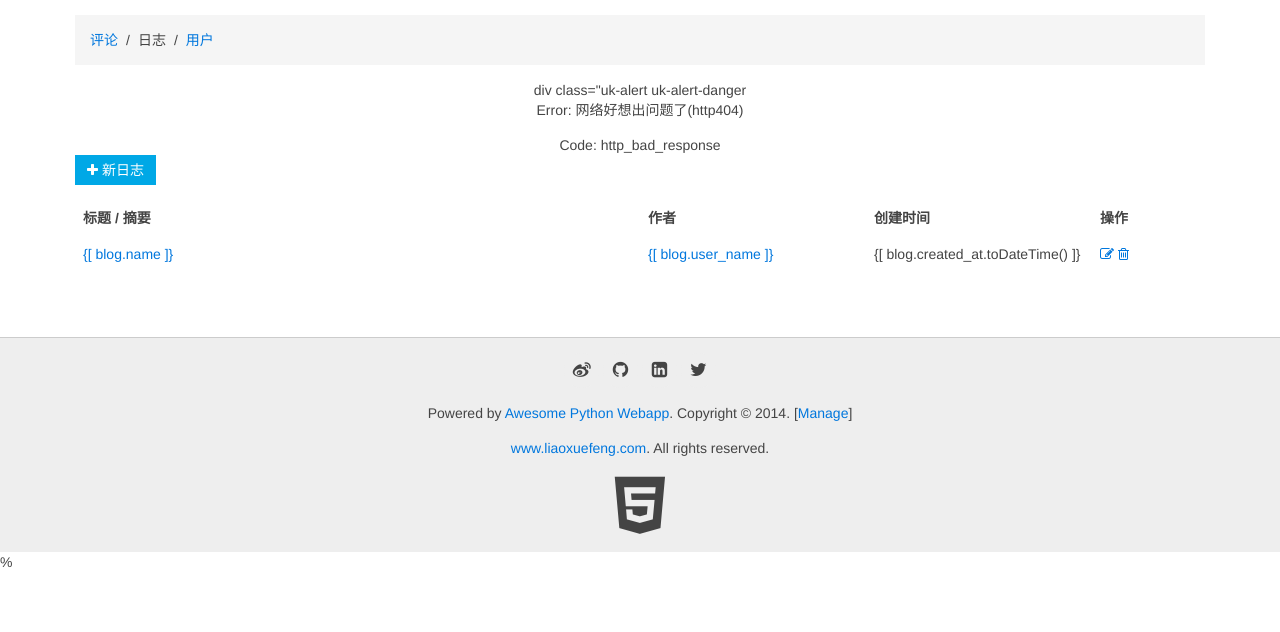
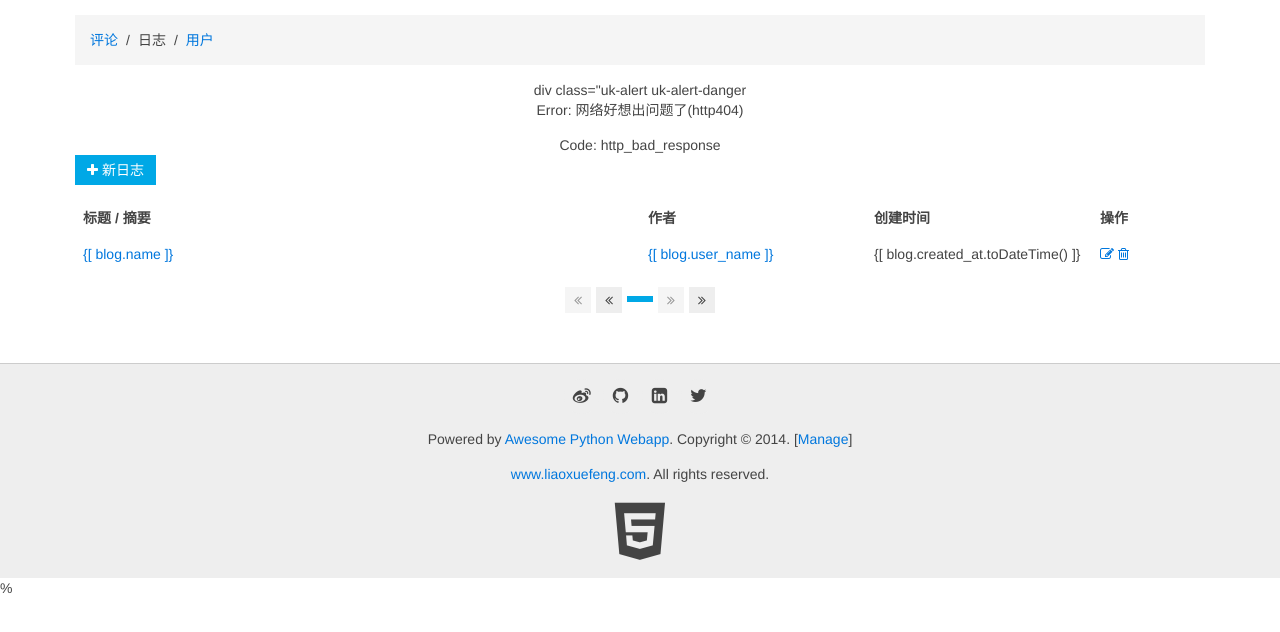
Before and after one commit to eddieeddieeddiejones/blog-website, a Python web app: template awesome-python3-webapp/www/templates/manage_blogs.html in a window 1280 px wide. Shown: the part 40-672 px from the top of the page. Run offline with Jinja, Linux system fonts and the light colour scheme; the template is opened without the code that fills it: most values are stand-ins (such as "Sample title", 1, 10 or a date in 2020).

Commit message:
feature: display blog list with pagination

```diff
--- a/awesome-python3-webapp/www/apis.py
+++ b/awesome-python3-webapp/www/apis.py
@@ -37,7 +37,7 @@ class Page(object):
         """
         self.item_count = item_count
         self.page_size = page_size
-        self.page_count = item_count // page_size
+        self.page_count = item_count // page_size + (1 if item_count % page_size > 0 else 0)
         if (item_count == 0) or (page_index > self.page_count):
             self.offset = 0
             self.limit = 0
--- a/awesome-python3-webapp/www/coreweb.py
+++ b/awesome-python3-webapp/www/coreweb.py
@@ -115,7 +115,7 @@ class RequestHandler(object):
                     kw=dict(**params)
                 else:
                     return webHTTPBadRequest('Unsupported Content-Type: %s' % request.content_type)
-            if request.method=='GEY':
+            if request.method=='GET':
                 qs=request.query_string
                 if qs:
                     kw=dict()
--- a/awesome-python3-webapp/www/static/js/awesome.js
+++ b/awesome-python3-webapp/www/static/js/awesome.js
@@ -165,10 +165,6 @@ if (typeof(Vue) !== 'undefined') {
         }
         return d.getFullYear() + '-' + (d.getMonth() + 1) + '-' + d.getDate() + '-' + d.getHours() + '-' + d.getMinutes()
     })
-    // todo...
-    Vue.component('pagination', {
-        template: '<div>这是分页组件</div>'
-    })
 }
 
 if (!Number.prototype.toDateTime) {
@@ -238,3 +234,29 @@ if (!Number.prototype.toDateTime) {
         return arr.join('')
     }
 }
+
+function parseQueryString () {
+    var
+        q = location.search,
+        r = {},
+        i, pos, s, qs;
+    if (q && q.charAt(0) === '?') {
+        qs = q.substring(1).split('&')
+        for (i = 0; i < qs.length; i ++) {
+            s = qs[i]
+            pos = s.indexOf('=')
+            if (pos <= 0) {
+                continue
+            }
+            r[s.substring(0, pos)] = decodeURIComponent(s.substring(pos + 1)).replace(/\+/g, ' ')
+        }
+    }
+    return r
+}
+
+function gotoPage(i) {
+
+    var r = parseQueryString()
+    r.page = i
+    location.assign('?' + $.param(r))
+}
--- a/awesome-python3-webapp/www/templates/manage_blogs.html
+++ b/awesome-python3-webapp/www/templates/manage_blogs.html
@@ -50,9 +50,25 @@
             </tr>
         </tbody>
     </table>
-
-    <!--<div v-component="pagination" v-with="page"></div>-->
-    <pagination></pagination>
+    <ul class="uk-pagination">
+        <li v-if="! has_previous" class="uk-disabled">
+            <span><i class="uk-icon-angle-double-left"></i></span>
+        </li>
+        <li v-if="has_previous">
+            <a @click="gotoPage(page_index-1)" href="javascript:void(0);">
+                <i class="uk-icon-angle-double-left"></i>
+            </a>
+        </li>
+        <li class="uk-active"><span v-text="page_index"></span></li>
+        <li v-if="! has_next" class="uk-disabled">
+            <span><i class="uk-icon-angle-double-right"></i></span>
+        </li>
+        <li v-if="has_next">
+            <a @click="gotoPage(page_index+1)" href="javascript:void(0);">
+                <i class="uk-icon-angle-double-right"></i>
+            </a>
+        </li>
+    </ul>
 </div>
 {% endblock %}
 
@@ -62,11 +78,14 @@
 function initVM(data) {
     var vm = new Vue({
         el: '#vm',
-        {# to avoid conflict between vue and jinja2, replace {{}} with { []} in Vue #}
+        {# to avoid conflict between vue and jinja2, replace {{}} with {[]} in Vue #}
         delimiters:['{[', ']}'],
         data: {
             blogs: data.blogs,
-            page: data.page
+            page: data.page,
+            has_previous: data.page.has_previous,
+            has_next: data.page.has_next,
+            page_index: {{page_index}}
         },
         methods: {
             edit_blog: function (blog) {
```
